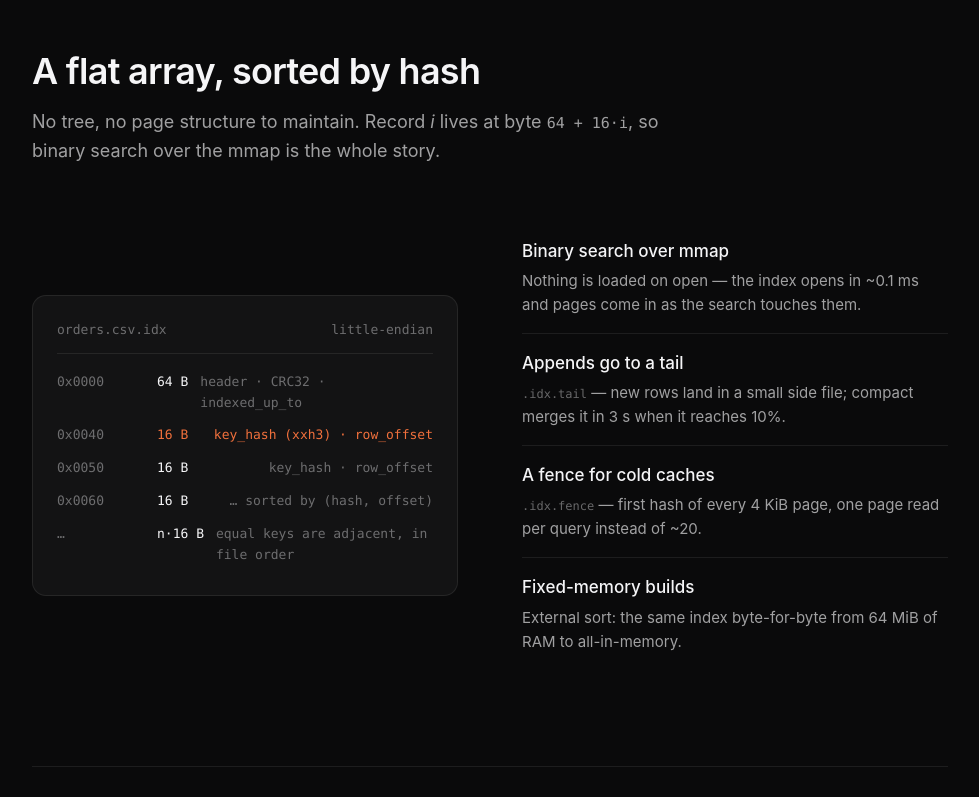
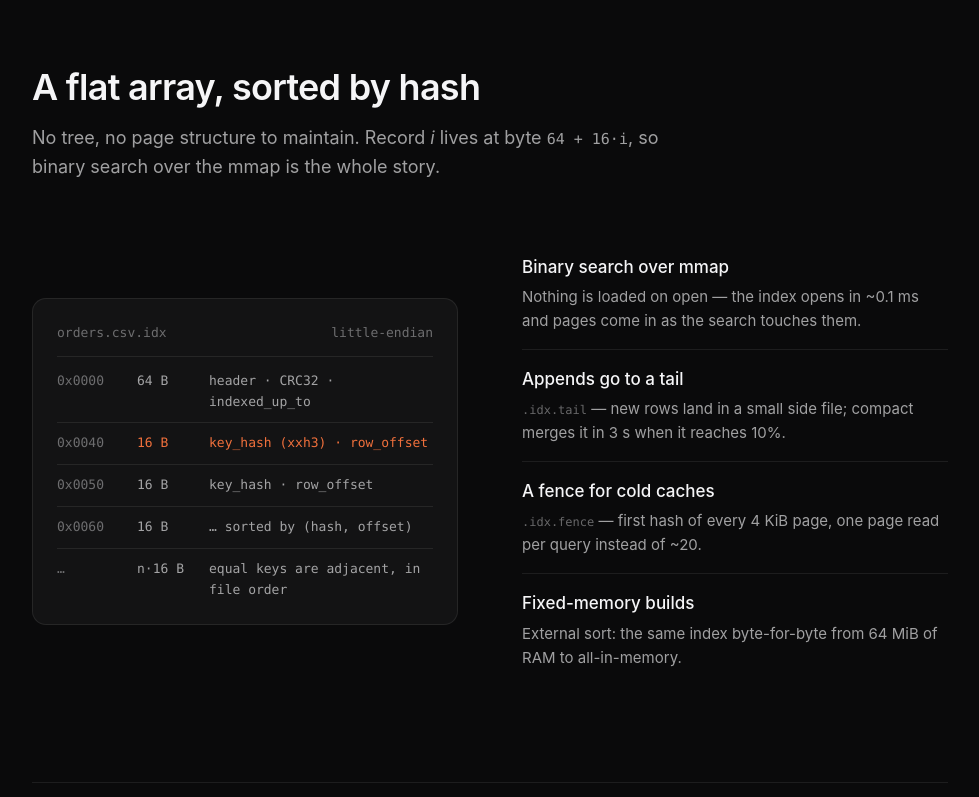
Before and after one commit to csvidx/csvidx, a plain HTML site: page static/index.html in a window 1280 px wide. Shown: the part 2121-2918 px from the top of the page, without its empty margins (150-1129 px from the left). Drawn offline with Linux system fonts and the light colour scheme.

Commit message:
site: rebuild index-format table into aligned columns with row separators

```diff
--- a/static/index.html
+++ b/static/index.html
@@ -117,12 +117,13 @@
   /* ---------- format diagram: rendered object ---------- */
   .format { display: grid; grid-template-columns: 1fr 1fr; gap: 64px; margin-top: 56px; align-items: center; }
   .rec { background: var(--surface); border: 1px solid var(--hairline); border-radius: 14px; padding: 24px; font-family: var(--mono); font-size: 13px; }
-  .rec .head { color: var(--text-3); display: flex; justify-content: space-between; padding-bottom: 12px; border-bottom: 1px solid var(--hairline); margin-bottom: 12px; }
-  .rec .rec-row { display: grid; grid-template-columns: 88px 1fr auto; gap: 12px; padding: 6px 0; color: var(--text-2); font-variant-numeric: tabular-nums; }
+  .rec .head { color: var(--text-3); display: flex; justify-content: space-between; padding-bottom: 12px; border-bottom: 1px solid var(--hairline); margin-bottom: 4px; }
+  .rec .rec-row { display: grid; grid-template-columns: 64px 56px 1fr; gap: 16px; padding: 10px 0; border-bottom: 1px solid var(--hairline); align-items: baseline; }
+  .rec .rec-row:last-child { border-bottom: 0; padding-bottom: 0; }
+  .rec .off { color: var(--text-3); }
   .rec .off, .rec .bytes { white-space: nowrap; }
-  .rec .off { color: var(--text-3); }
-  .rec .bytes { color: var(--text); }
-  .rec .field { color: var(--text-3); }
+  .rec .bytes { color: var(--text-2); }
+  .rec .field { color: var(--text-2); }
   .rec .rec-row.hot .bytes, .rec .rec-row.hot .field { color: var(--accent); }
   .format ul { list-style: none; }
   .format li { padding: 16px 0; border-bottom: 1px solid var(--hairline); }
@@ -217,7 +218,7 @@
         <span class="ms">21.0 s</span>
       </div>
     </div>
-    <p class="note">100M rows, 4.18 GiB, warm cache, key matching 8 rows. Same file, same query. From Python it is <code>idx.get(user_id)</code> → a pandas DataFrame; numbers verified against <code>grep</code> row counts. Honest edge: a key with 2% of the file loses to DuckDB on a cold cache — the index pays off while the query takes a small share of rows.</p>
+    <p class="note" style="margin-top: 1rem;">100M rows, 4.18 GiB, warm cache, key matching 8 rows. Same file, same query. From Python it is <code>idx.get(user_id)</code> → a pandas DataFrame; numbers verified against <code>grep</code> row counts. Honest edge: a key with 2% of the file loses to DuckDB on a cold cache — the index pays off while the query takes a small share of rows.</p>
   </section>
 
   <!-- usage -->
```
